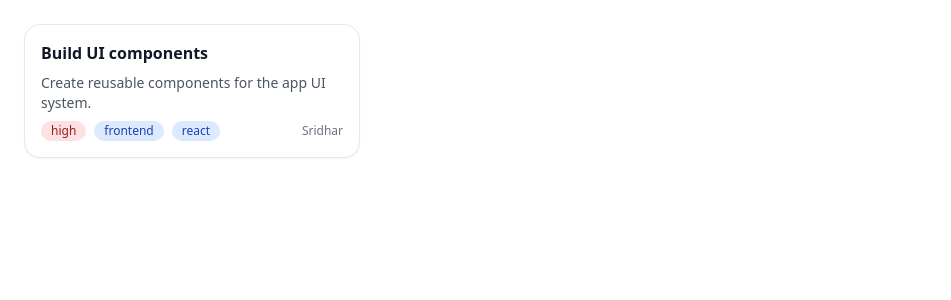
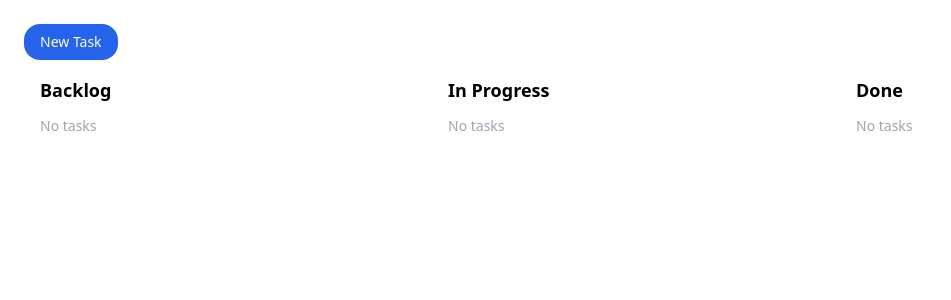
Before and after one commit to sridharRavi/task-app, a React (Vite) app: page / in a window 1280 px wide. Shown: the top 300 px of the page, without its empty margins (0-951 px from the left). Built offline with nearby package versions, Linux system fonts and the light colour scheme.

Commit message:
Add TaskForm and TaskBoard component

```diff
--- a/src/App.tsx
+++ b/src/App.tsx
@@ -7,26 +7,69 @@ import { Badge } from './components/ui/Badge';
 import { Card, CardContent, CardFooter, CardHeader } from './components/ui/Card';
 import { TaskCard } from "./features/tasks/components/TaskCard";
 import type { Task } from './types/task';
+import { TaskBoard } from './features/tasks/components/TaskBoard';
+import { Modal } from './components/ui/Modal';
+import { TaskForm } from './features/tasks/components/TaskForm';
 
-
-const mockTask: Task = {
+const tasks: Task[] = [
+  {
     id: "1",
-  title: "Build UI components",
-  description: "Create reusable components for the app UI system.",
+    title: "Setup project",
+    description: "Initialize Vite + React",
     status: "backlog",
     priority: "high",
     assignee: "Sridhar",
-  tags: ["frontend", "react"],
+    tags: ["setup"],
     createdAt: new Date().toISOString(),
     updatedAt: new Date().toISOString(),
-};
+  },
+  {
+    id: "2",
+    title: "Build UI components",
+    description: "Button, Input, Select",
+    status: "in-progress",
+    priority: "medium",
+    assignee: "Sridhar",
+    tags: ["frontend"],
+    createdAt: new Date().toISOString(),
+    updatedAt: new Date().toISOString(),
+  },
+  {
+    id: "3",
+    title: "Finish board UI",
+    description: "TaskBoard + TaskCard",
+    status: "done",
+    priority: "low",
+    assignee: "Sridhar",
+    tags: ["ui"],
+    createdAt: new Date().toISOString(),
+    updatedAt: new Date().toISOString(),
+  },
+];
 
 function App() {
 
+   const [tasks, setTasks] = useState<Task[]>([]);
+  const [open, setOpen] = useState(false);
+
+  const handleCreate = (task: Task) => {
+    setTasks((prev) => [...prev, task]);
+    setOpen(false);
+  };
+
   return (
     <>
-    <div className="p-6 max-w-sm">
-      <TaskCard task={mockTask} />
+    <div className="p-6">
+      <Button onClick={() => setOpen(true)}>New Task</Button>
+
+      <TaskBoard tasks={tasks} />
+
+      <Modal open={open} onClose={() => setOpen(false)} title="Create Task">
+        <TaskForm
+          onSubmit={handleCreate}
+          onCancel={() => setOpen(false)}
+        />
+      </Modal>
     </div>
     </>
   );
--- /dev/null
+++ b/src/components/ui/Modal/Modal.tsx
@@ -0,0 +1,46 @@
+import { useEffect } from "react";
+
+interface ModalProps {
+  open: boolean;
+  onClose: () => void;
+  title?: string;
+  children: React.ReactNode;
+}
+
+export const Modal = ({ open, onClose, title, children }: ModalProps) => {
+  // close on ESC
+  useEffect(() => {
+    const handleEsc = (e: KeyboardEvent) => {
+      if (e.key === "Escape") onClose();
+    };
+
+    if (open) {
+      document.addEventListener("keydown", handleEsc);
+    }
+
+    return () => {
+      document.removeEventListener("keydown", handleEsc);
+    };
+  }, [open, onClose]);
+
+  if (!open) return null;
+
+  return (
+    <div className="fixed inset-0 z-50 flex items-center justify-center">
+      {/* overlay */}
+      <div
+        className="absolute inset-0 bg-black/40"
+        onClick={onClose}
+      />
+
+      {/* modal */}
+      <div className="relative bg-white rounded-2xl shadow-lg w-full max-w-lg p-6 z-10">
+        {title && (
+          <h2 className="text-lg font-semibold mb-4">{title}</h2>
+        )}
+
+        {children}
+      </div>
+    </div>
+  );
+};
--- /dev/null
+++ b/src/components/ui/Modal/index.ts
@@ -0,0 +1 @@
+export * from "./Modal";
--- /dev/null
+++ b/src/features/tasks/components/TaskBoard.tsx
@@ -0,0 +1,34 @@
+import type { Task } from "../../../types/task";
+import { TaskColumn } from "./TaskColumn";
+
+interface TaskBoardProps {
+  tasks: Task[];
+}
+
+export const TaskBoard = ({ tasks }: TaskBoardProps) => {
+  const backlogTasks = tasks.filter((t) => t.status === "backlog");
+  const inProgressTasks = tasks.filter((t) => t.status === "in-progress");
+  const doneTasks = tasks.filter((t) => t.status === "done");
+
+  return (
+    <div className="flex gap-6 overflow-x-auto p-4">
+      <TaskColumn
+        title="Backlog"
+        status="backlog"
+        tasks={backlogTasks}
+      />
+
+      <TaskColumn
+        title="In Progress"
+        status="in-progress"
+        tasks={inProgressTasks}
+      />
+
+      <TaskColumn
+        title="Done"
+        status="done"
+        tasks={doneTasks}
+      />
+    </div>
+  );
+};
--- /dev/null
+++ b/src/features/tasks/components/TaskColumn.tsx
@@ -0,0 +1,25 @@
+import { TaskCard } from "./TaskCard";
+import type { Task, TaskStatus } from "../../../types/task";
+
+interface TaskColumnProps {
+  title: string;
+  tasks: Task[];
+}
+
+export const TaskColumn = ({ title, tasks }: TaskColumnProps) => {
+  return (
+    <div className="flex-1 min-w-[250px]">
+      <h2 className="text-lg font-semibold mb-3">{title}</h2>
+
+      <div className="flex flex-col gap-3">
+        {tasks.length === 0 ? (
+          <p className="text-sm text-gray-400">No tasks</p>
+        ) : (
+          tasks.map((task) => (
+            <TaskCard key={task.id} task={task} />
+          ))
+        )}
+      </div>
+    </div>
+  );
+};
--- /dev/null
+++ b/src/features/tasks/components/TaskForm.tsx
@@ -0,0 +1,106 @@
+import { useState } from "react";
+import { TextInput } from "../../..//components/ui/TextInput";
+import { TextArea } from "../../..//components/ui/TextArea";
+import { Select } from "../../..//components/ui/Select";
+import { Button } from "../../../components/ui/Button";
+import type { Task } from "../../../types/task";
+
+interface TaskFormProps {
+  onSubmit: (task: Task) => void;
+  onCancel: () => void;
+}
+
+export const TaskForm = ({ onSubmit, onCancel }: TaskFormProps) => {
+  const [title, setTitle] = useState("");
+  const [description, setDescription] = useState("");
+  const [status, setStatus] = useState("backlog");
+  const [priority, setPriority] = useState("medium");
+  const [assignee, setAssignee] = useState("");
+  const [tags, setTags] = useState("");
+
+  const [errors, setErrors] = useState<{ title?: string }>({});
+
+  const handleSubmit = () => {
+    if (!title.trim()) {
+      setErrors({ title: "Title is required" });
+      return;
+    }
+
+    const now = new Date().toISOString();
+
+    const newTask: Task = {
+      id: crypto.randomUUID(),
+      title,
+      description,
+      status: status as Task["status"],
+      priority: priority as Task["priority"],
+      assignee,
+      tags: tags.split(",").map((t) => t.trim()).filter(Boolean),
+      createdAt: now,
+      updatedAt: now,
+    };
+
+    onSubmit(newTask);
+  };
+
+  return (
+    <div className="space-y-4">
+      <TextInput
+        label="Title"
+        value={title}
+        onChange={(e) => setTitle(e.target.value)}
+        error={errors.title}
+      />
+
+      <TextArea
+        label="Description"
+        value={description}
+        onChange={(e) => setDescription(e.target.value)}
+      />
+
+      <Select
+        label="Status"
+        value={status}
+        onChange={setStatus}
+        options={[
+          { label: "Backlog", value: "backlog" },
+          { label: "In Progress", value: "in-progress" },
+          { label: "Done", value: "done" },
+        ]}
+      />
+
+      <Select
+        label="Priority"
+        value={priority}
+        onChange={setPriority}
+        options={[
+          { label: "Low", value: "low" },
+          { label: "Medium", value: "medium" },
+          { label: "High", value: "high" },
+        ]}
+      />
+
+      <TextInput
+        label="Assignee"
+        value={assignee}
+        onChange={(e) => setAssignee(e.target.value)}
+      />
+
+      <TextInput
+        label="Tags (comma separated)"
+        value={tags}
+        onChange={(e) => setTags(e.target.value)}
+      />
+
+      <div className="flex justify-end gap-2">
+        <Button variant="secondary" onClick={onCancel}>
+          Cancel
+        </Button>
+
+        <Button onClick={handleSubmit}>
+          Create Task
+        </Button>
+      </div>
+    </div>
+  );
+};
```
Lines whose indentation alone changed are shown as unchanged.
